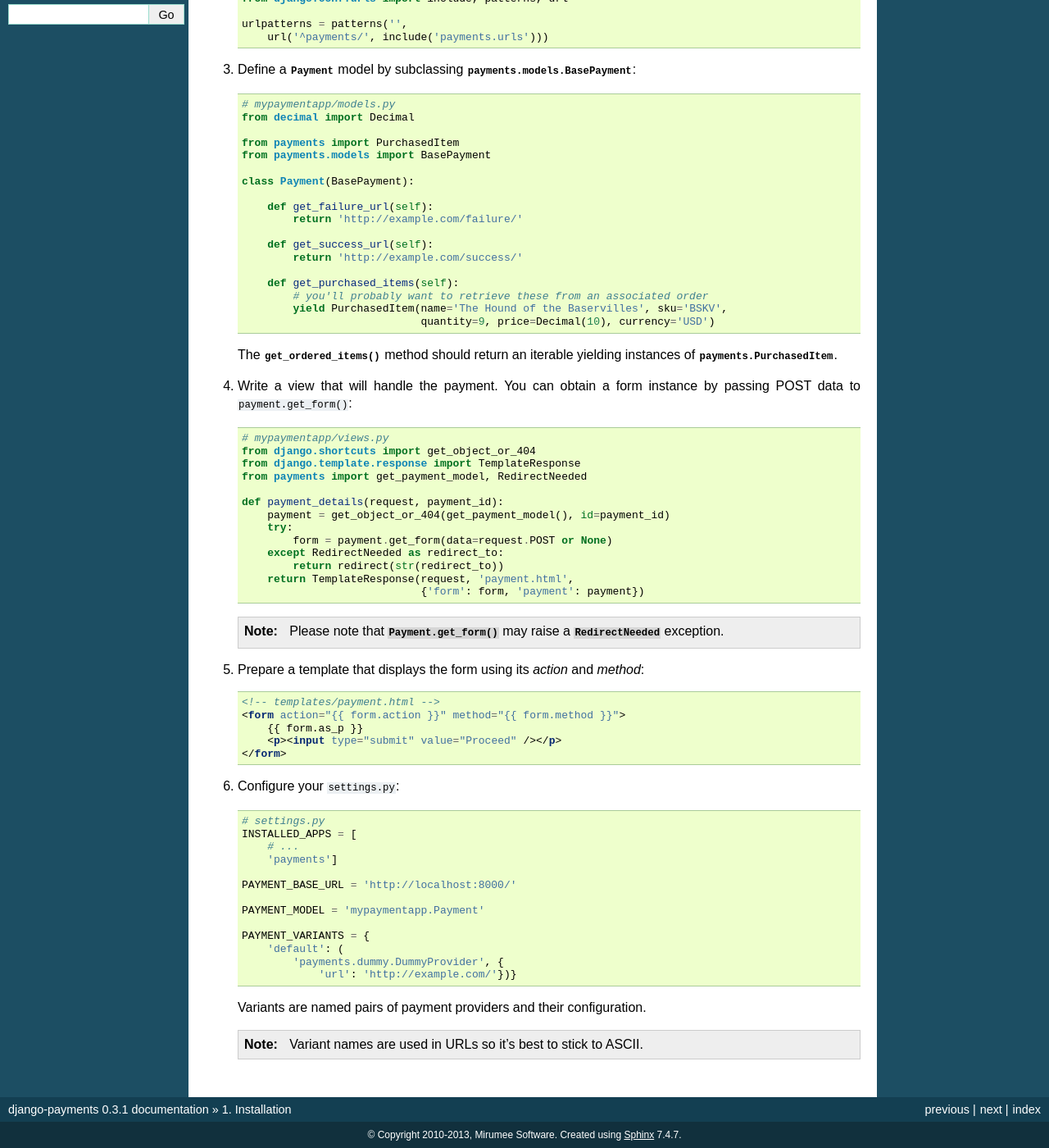
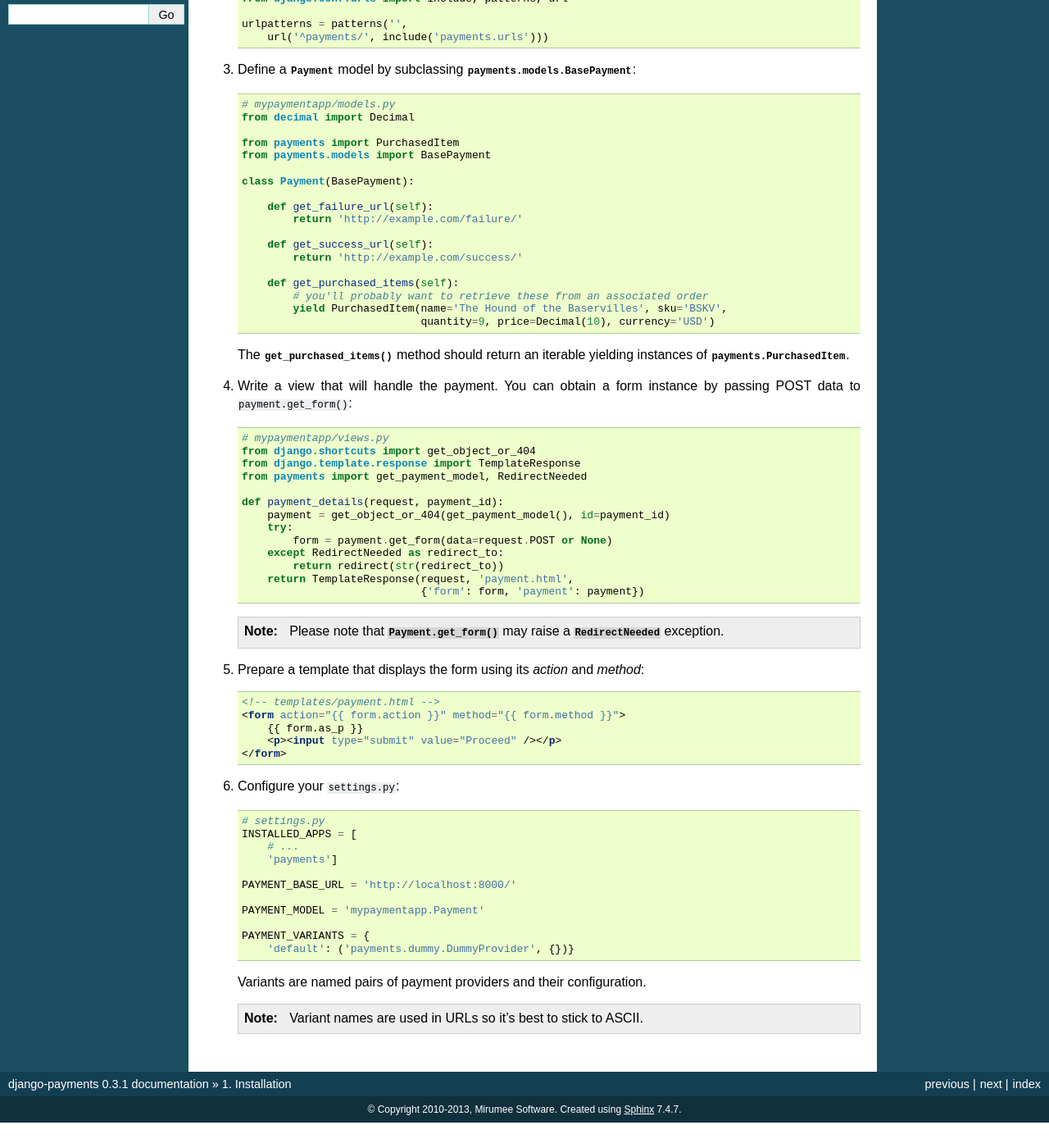
Before and after one commit to jazzband/django-payments, a Sphinx documentation site: the page built from doc/install.rst, in a window 1280 px wide and 1400 px high, scrolled down 240 px. Shown: the whole window at 82% size. Built offline with Sphinx 7.4.7, drawn with Linux system fonts in a browser that asks for light colours; after the commit the page ends 1609 px from its top, so only the background shows below that.

Commit message:
Fix typo in install doc page

```diff
--- a/doc/install.rst
+++ b/doc/install.rst
@@ -36,7 +36,7 @@
               yield PurchasedItem(name='The Hound of the Baservilles', sku='BSKV',
                                   quantity=9, price=Decimal(10), currency='USD')
 
-   The :meth:`get_ordered_items` method should return an iterable yielding instances of :class:`payments.PurchasedItem`.
+   The :meth:`get_purchased_items` method should return an iterable yielding instances of :class:`payments.PurchasedItem`.
 
 #. Write a view that will handle the payment. You can obtain a form instance by passing POST data to ``payment.get_form()``::
 
@@ -81,9 +81,7 @@
       PAYMENT_MODEL = 'mypaymentapp.Payment'
 
       PAYMENT_VARIANTS = {
-          'default': (
-              'payments.dummy.DummyProvider', {
-                  'url': 'http://example.com/'})}
+          'default': ('payments.dummy.DummyProvider', {})}
 
    Variants are named pairs of payment providers and their configuration.
 
```
